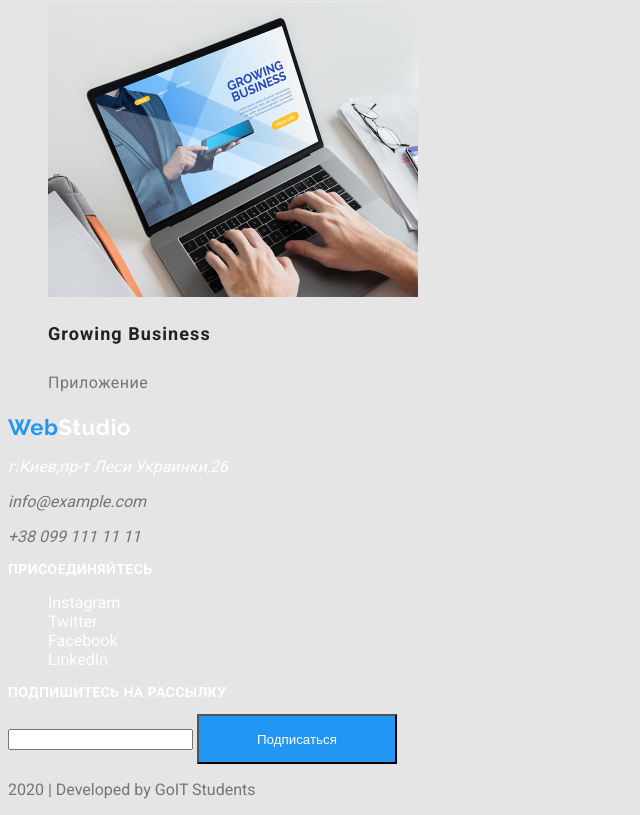
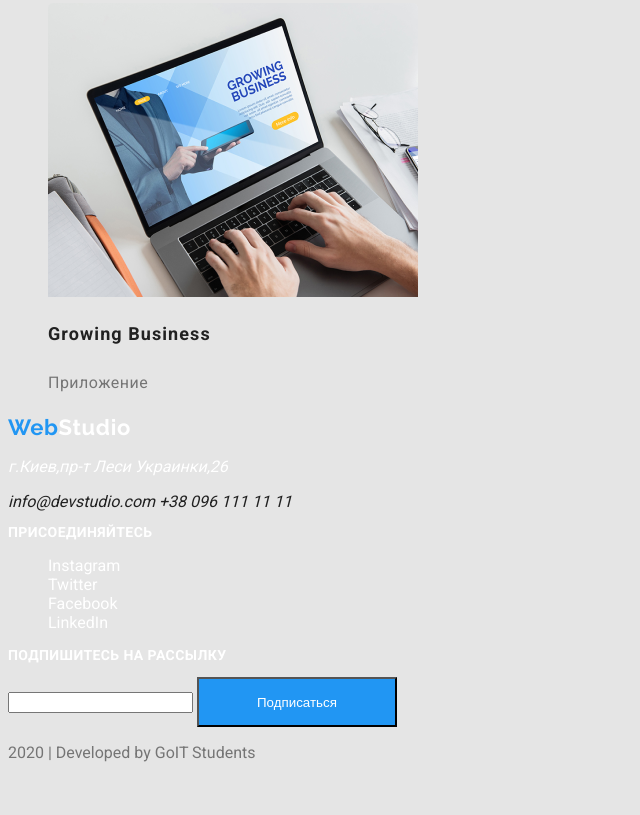
Before and after one commit to PolinaGaivoronska/goit-markup-hw-02, a plain HTML site: page portfolio.html in a window 1280 px wide. Shown: the part 3646-4461 px from the top of the page, without its empty margins (0-640 px from the left). After the commit the page ends 4424 px from the top, so only its background shows below. Drawn offline with Linux system fonts and the light colour scheme.

Commit message:
Добавляет ссылки в Футтере

```diff
--- a/portfolio.html
+++ b/portfolio.html
@@ -26,8 +26,7 @@
 
         <address class="contacts">
           <a href="mailto:info@devstudio.com" class="tipe"
-            >info@devstudio.com</a
-          >
+            >info@devstudio.com</a>
           <a href="tel:+380961111111" class="tipe">+38 096 111 11 11</a>
         </address>
       </nav>
@@ -122,8 +121,9 @@
 
       <address class="contacts">
         <p class="tipe-address">г.Киев,пр-т Леси Украинки,26</p>
-        <p class="tipe">info@example.com</p>
-        <p class="tipe">+38 099 111 11 11</p>
+        <a href="mailto:info@devstudio.com" class="tipe"
+            >info@devstudio.com</a>
+            <a href="tel:+380961111111" class="tipe">+38 096 111 11 11</a>
       </address>
       <p class="footer-title">присоединяйтесь</p>
       <ul>
```
